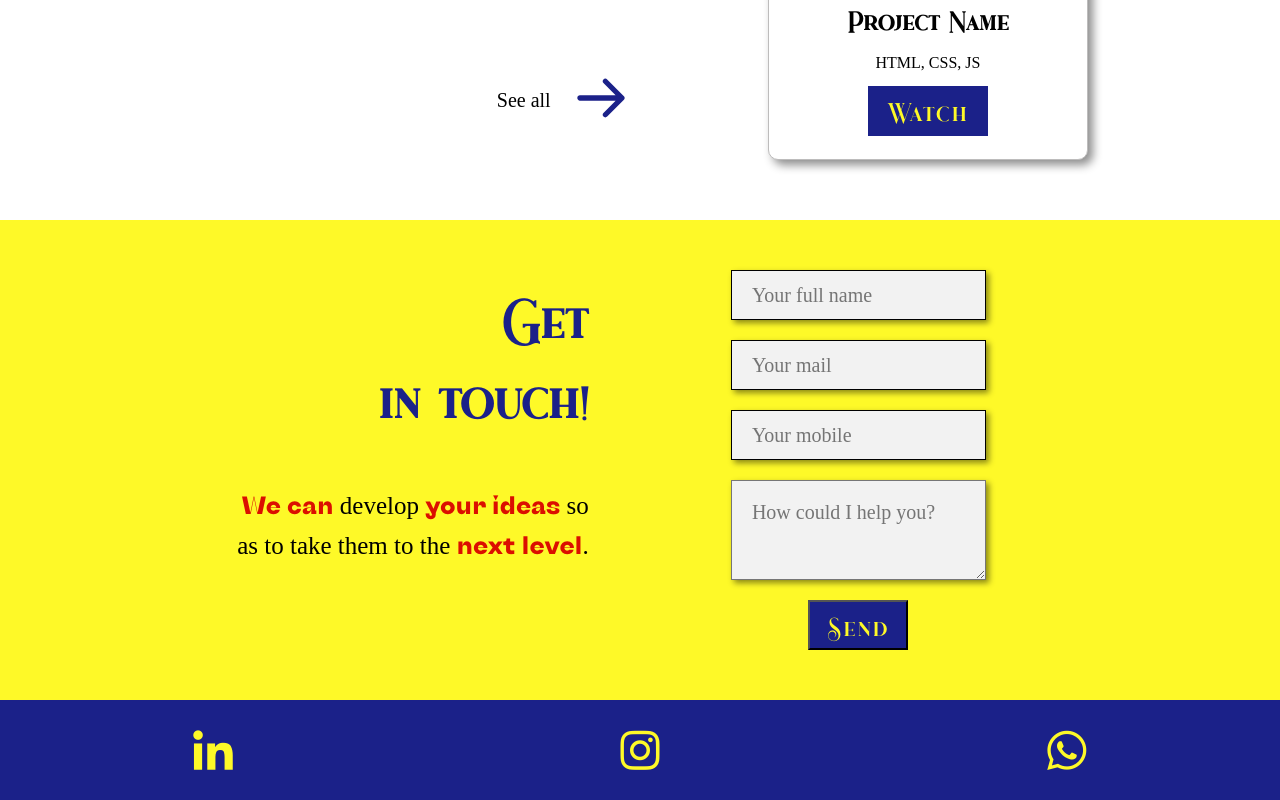
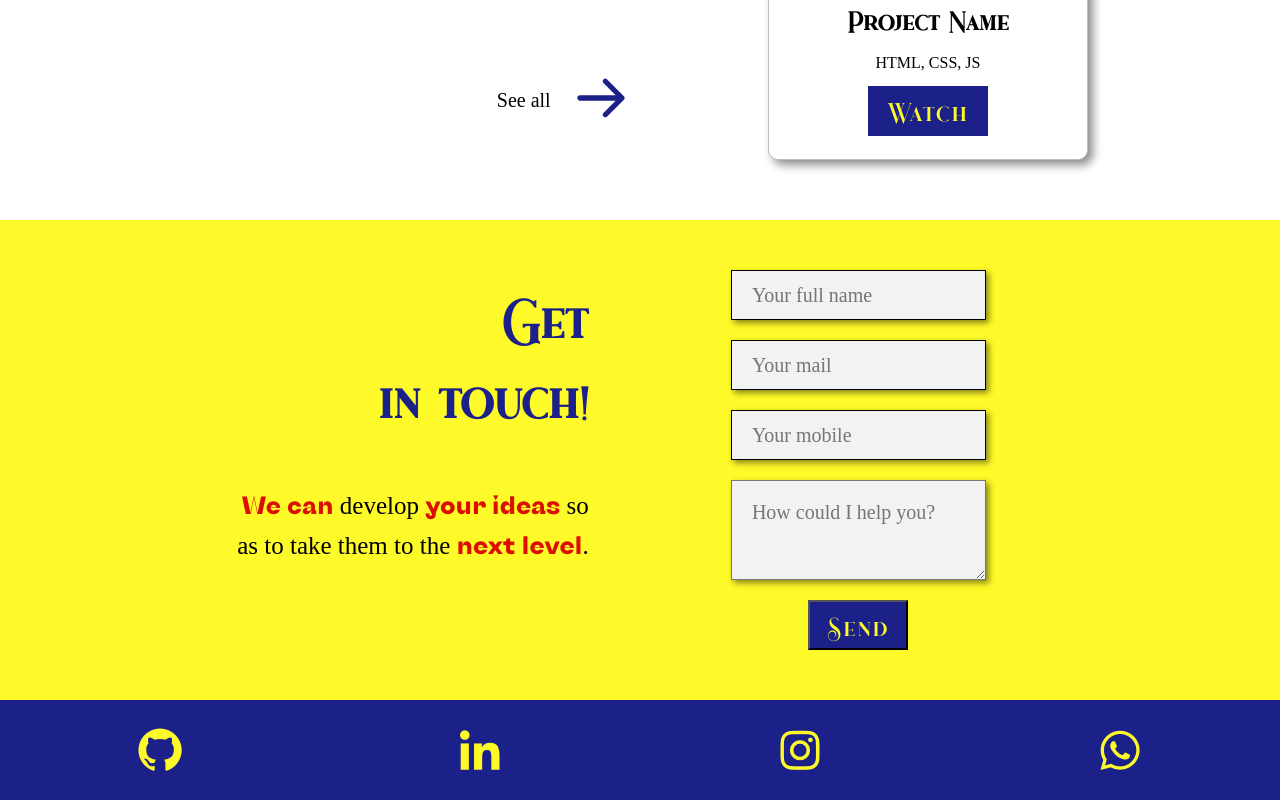
Before and after one commit to jdrcabrera123/portfolio, a React (Vite) app: page / in a window 1280 px wide. Shown: the part 1317-2117 px from the top of the page. Built offline with nearby package versions, Linux system fonts and the light colour scheme; a web font is replaced by a local one.

Commit message:
gh added

```diff
--- a/src/components/Footer.jsx
+++ b/src/components/Footer.jsx
@@ -4,7 +4,9 @@ export default function Footer() {
   return (
     <>
       <div className="containerFooter">
-
+      <a href="https://github.com/jdrcabrera123" target="_blank">
+          <i className="bx bxl-github"></i>
+        </a>
         <a
           href="https://www.linkedin.com/in/juan-david-rodriguez-cabrera-021a5326/"
           target="_blank"
```
